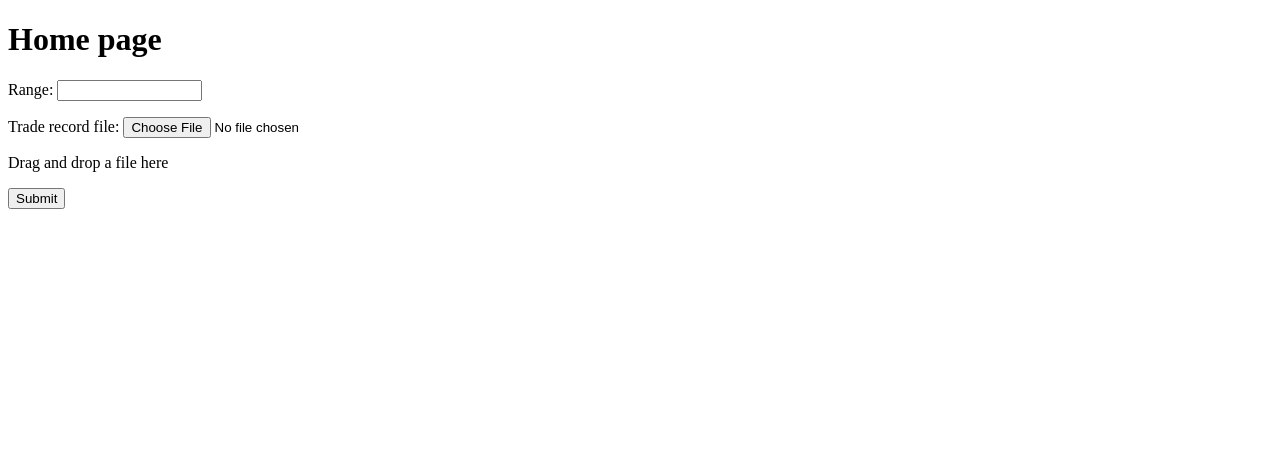
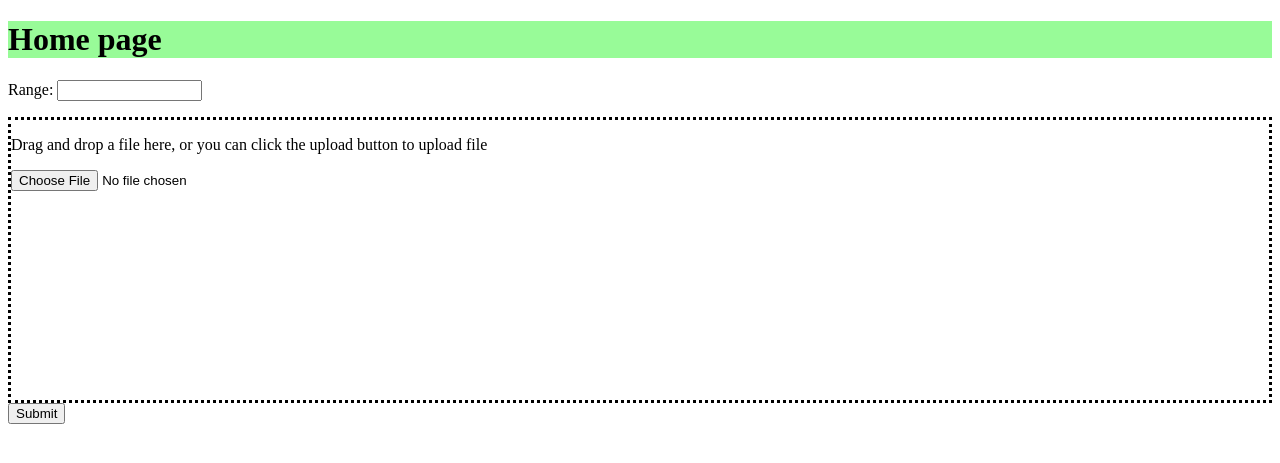
Before and after one commit to ckm66/Inno_Surveying, a Django app: page / in a window 1280 px wide. Shown: the top 463 px of the page. Run offline with Django 4.2, Linux system fonts and the light colour scheme.

Commit message:
home html

```diff
--- a/Inno_Consulting/templates/Inno_Consulting/home.html
+++ b/Inno_Consulting/templates/Inno_Consulting/home.html
@@ -4,19 +4,19 @@
 <head>
     <meta charset="utf-8">
     <title>Home page</title>
-    <link rel='stylesheet' href='styles.css'>
+    <link rel='stylesheet' type='text/css' href='styles.css'>
 </head>
 
 <body>
-<h1>Home page</h1>
+<h1 style= "background-color: palegreen;">Home page</h1>
 
 <form action="">
     <p>Range: <input type="text" name="range" size="15"></p>
 
-    <p>Trade record file: <input type="file" id="trade-record" name="trade-record"></p>
-    <div id="dropzone">
-        <p>Drag and drop a file here</p>
-        <input type="file" id="fileInput" name="fileInput" style= "display: none;">
+    <!--<p>Trade record file: <input type="file" id="trade-record" name="trade-record"></p>-->
+    <div id="dropzone" style="height:280px; border-style: dotted;">
+        <p>Drag and drop a file here, or you can click the upload button to upload file</p>
+        <input type="file" id="fileInput" name="fileInput" style= "display: block;">
     </div>
     <input type="submit">
 </form>
@@ -35,6 +35,9 @@ zone.addEventListener('drop', (event)=>{
     event.preventDefault();
     var filee = event.dataTransfer.files;
     fileInput.files = filee;
+    /*const para = document.createElement("p");
+    para.innerText = filee.getAsFile().name;
+    zone.appendChild(para);*/
     zone.style.backgroundColor = 'white';
 })
 
```
